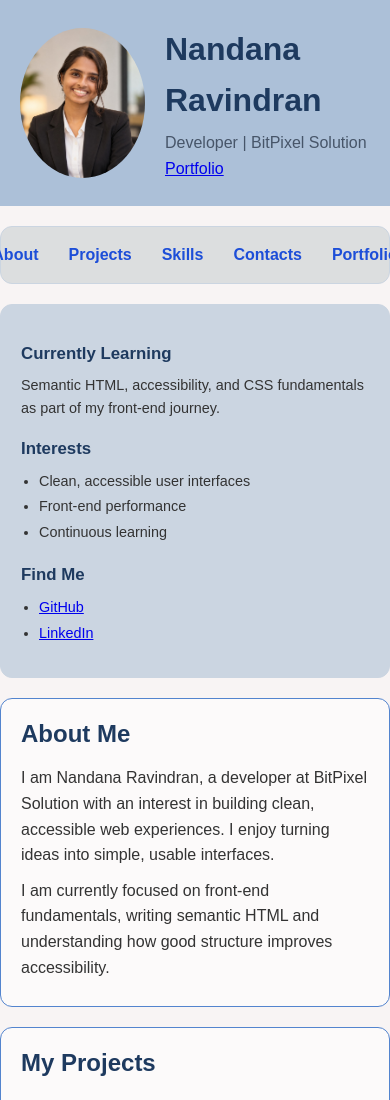
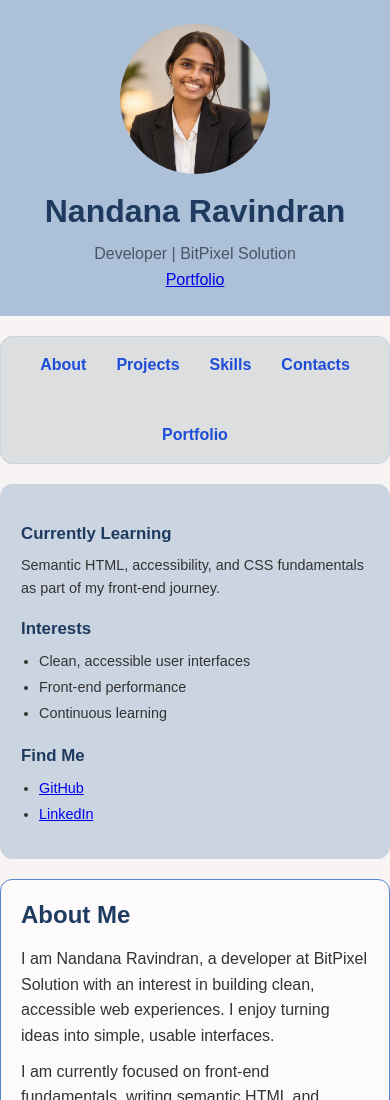
Before and after one commit to Nandana-KR/Bitpixel-learning, a plain HTML site: page index.html in a window 390 px wide. Shown: the top 1100 px of the page. Drawn offline with Linux system fonts and the light colour scheme.

Commit message:
Fix mobile layout: wrap nav and stack header on small screens

```diff
--- a/styles/main.css
+++ b/styles/main.css
@@ -15,6 +15,17 @@
   align-items: center;
 }
 
+@media (max-width: 768px) {
+  .profile-card {
+    flex-direction: column;
+    text-align: center;
+  }
+
+  header img {
+    margin-right: 0;
+    margin-bottom: 12px;
+  }
+}
 
 
 
@@ -47,6 +58,7 @@ nav.container {
   padding: 8px;
   background-color: #dcdedf;
   justify-content: center;
+  flex-wrap: wrap;
 
 }
 
@@ -74,4 +86,6 @@ nav.container {
   .sidebar {
     flex: 1;
   }
+
+
 }
```
